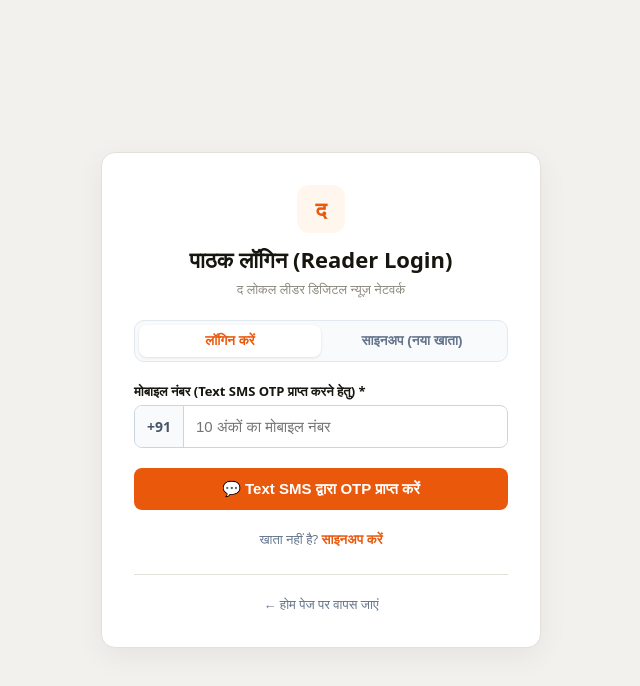
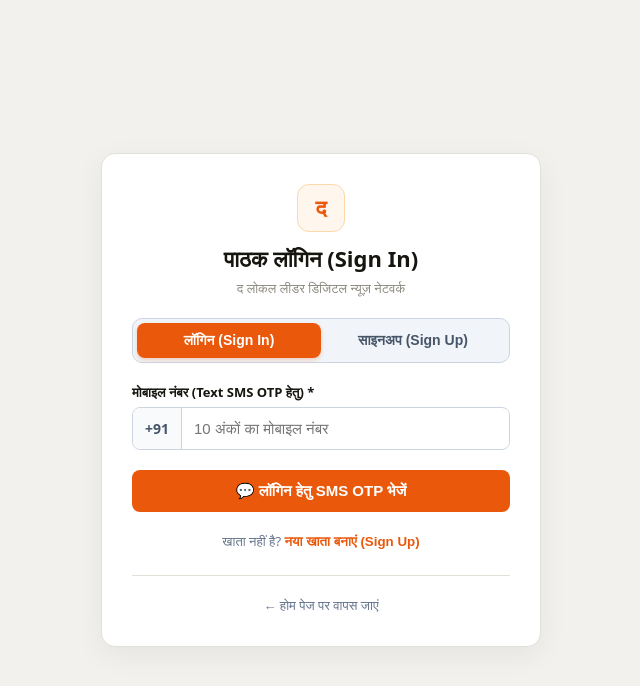
Before and after one commit to algogrowth2-cell/news-network, a Next.js app: page /login in a window 1280 px wide. Shown: the top 686 px of the page, without its empty margins (319-959 px from the left). Built offline with nearby package versions, Linux system fonts and the light colour scheme; no server answers.

Commit message:
feat: implement dual Login and Signup with mandatory text SMS OTP

```diff
--- a/src/app/login/page.tsx
+++ b/src/app/login/page.tsx
@@ -1,18 +1,18 @@
 'use client';
-import { useState, useEffect } from 'react';
+import { useState, Suspense } from 'react';
 import Link from 'next/link';
-import { useRouter, useSearchParams } from 'next/navigation';
+import { useRouter } from 'next/navigation';
 import { db } from '@/lib/firebase';
 import { doc, getDoc, setDoc, serverTimestamp } from 'firebase/firestore';
 
-export default function LoginPage() {
+function LoginAndSignupContent() {
   const router = useRouter();
-  const searchParams = useSearchParams();
 
+  // Mode: 'login' for existing users, 'signup' for new registrations
   const [authMode, setAuthMode] = useState<'login' | 'signup'>('login');
-  const [step, setStep] = useState<'form' | 'otp'>('form');
+  const [step, setStep] = useState<'input' | 'otp'>('input');
 
-  // Form Fields
+  // Input states
   const [name, setName] = useState('');
   const [email, setEmail] = useState('');
   const [phone, setPhone] = useState('');
@@ -21,21 +21,15 @@ export default function LoginPage() {
   const [loading, setLoading] = useState(false);
   const [msg, setMsg] = useState({ text: '', type: '' });
 
-  useEffect(() => {
-    if (searchParams?.get('mode') === 'signup') {
-      setAuthMode('signup');
-    }
-  }, [searchParams]);
-
-  // Tab Switcher Reset
-  const handleTabSwitch = (mode: 'login' | 'signup') => {
+  // Reset error & OTP step on mode switch
+  const switchMode = (mode: 'login' | 'signup') => {
     setAuthMode(mode);
-    setStep('form');
+    setStep('input');
     setOtp('');
     setMsg({ text: '', type: '' });
   };
 
-  // 1. Send SMS OTP via 2Factor API
+  // 1. Send SMS OTP via 2Factor Endpoint
   const handleSendOtp = async (e: React.FormEvent) => {
     e.preventDefault();
     setMsg({ text: '', type: '' });
@@ -73,12 +67,12 @@ export default function LoginPage() {
         setMsg({ text: data.message || 'OTP भेजने में समस्या आई, कृपया नंबर जांचें।', type: 'error' });
       }
     } catch (err) {
-      setMsg({ text: 'सर्वर कनेक्शन में समस्या आई।', type: 'error' });
+      setMsg({ text: 'सर्वर से संपर्क नहीं हो पाया।', type: 'error' });
     }
     setLoading(false);
   };
 
-  // 2. Verify SMS OTP & Create/Load User Account
+  // 2. Verify OTP and Create/Authenticate User
   const handleVerifyOtp = async (e: React.FormEvent) => {
     e.preventDefault();
     setMsg({ text: '', type: '' });
@@ -102,7 +96,7 @@ export default function LoginPage() {
         let finalName = name.trim();
         let finalEmail = email.trim();
 
-        // Check if user exists in Firestore
+        // Firestore user profile save/sync
         try {
           const userRef = doc(db, 'users', userId);
           const userSnap = await getDoc(userRef);
@@ -112,7 +106,6 @@ export default function LoginPage() {
             finalName = existingData.name || finalName || 'पाठक';
             finalEmail = existingData.email || finalEmail || `${phone}@news.local`;
           } else {
-            // New user registration in Firestore
             await setDoc(userRef, {
               name: finalName || 'पाठक',
               email: finalEmail || `${phone}@news.local`,
@@ -123,7 +116,7 @@ export default function LoginPage() {
             }, { merge: true });
           }
         } catch (dbErr) {
-          console.error('Firestore save optional error:', dbErr);
+          console.error('Firestore sync error:', dbErr);
         }
 
         const userObj = {
@@ -135,12 +128,12 @@ export default function LoginPage() {
           verified: true
         };
 
-        // Cache session for Navbar, Comments & Shok Sandesh
+        // Save session in local storage for navbar & portal
         localStorage.setItem('reader_user', JSON.stringify(userObj));
         localStorage.setItem('shok_user', JSON.stringify(userObj));
 
         setMsg({
-          text: authMode === 'signup' ? '🎉 खाता सफलतापूर्वक बन गया! लॉगिन हो रहा है...' : '✓ OTP सत्यापित! लॉगिन सफल रहा...',
+          text: authMode === 'signup' ? '🎉 नया खाता बन गया! लॉगिन हो रहे हैं...' : '✓ OTP सत्यापित! लॉगिन सफल रहा...',
           type: 'success'
         });
 
@@ -148,7 +141,7 @@ export default function LoginPage() {
           router.push('/');
         }, 1100);
       } else {
-        setMsg({ text: data.message || 'गलत OTP दर्ज किया गया है।', type: 'error' });
+        setMsg({ text: data.message || 'अमान्य OTP! कृपया दोबारा जांचें।', type: 'error' });
       }
     } catch (err) {
       setMsg({ text: 'सत्यापन विफल रहा।', type: 'error' });
@@ -158,64 +151,64 @@ export default function LoginPage() {
 
   return (
     <div style={{ minHeight: '100vh', background: '#f2f1ee', display: 'flex', alignItems: 'center', justifyContent: 'center', padding: '20px', fontFamily: '"Mukta", system-ui, sans-serif' }}>
-      <div style={{ background: '#ffffff', width: '100%', maxWidth: '440px', borderRadius: '14px', border: '1px solid #e3e0da', padding: '32px', boxShadow: '0 8px 30px rgba(0,0,0,0.06)' }}>
+      <div style={{ background: '#ffffff', width: '100%', maxWidth: '440px', borderRadius: '14px', border: '1px solid #e3e0da', padding: '30px', boxShadow: '0 8px 30px rgba(0,0,0,0.06)' }}>
 
-        {/* Brand Header */}
+        {/* Portal Header */}
         <div style={{ textAlign: 'center', marginBottom: '20px' }}>
-          <div style={{ width: '48px', height: '48px', background: '#fff7ed', borderRadius: '12px', display: 'grid', placeItems: 'center', margin: '0 auto 10px', fontSize: '22px', color: '#ea580c', fontWeight: 800 }}>
+          <div style={{ width: '48px', height: '48px', background: '#fff7ed', border: '1px solid #fed7aa', borderRadius: '12px', display: 'grid', placeItems: 'center', margin: '0 auto 10px', fontSize: '22px', color: '#ea580c', fontWeight: 800 }}>
             द
           </div>
           <h2 style={{ fontSize: '22px', fontWeight: 700, margin: '0 0 4px', color: '#16150f' }}>
-            {authMode === 'login' ? 'पाठक लॉगिन (Reader Login)' : 'नया खाता बनाएं (Reader Sign Up)'}
+            {authMode === 'login' ? 'पाठक लॉगिन (Sign In)' : 'नया खाता बनाएं (Sign Up)'}
           </h2>
           <p style={{ fontSize: '13px', color: '#8d897f', margin: 0 }}>
             द लोकल लीडर डिजिटल न्यूज़ नेटवर्क
           </p>
         </div>
 
-        {/* Tab Switcher: Login / Sign Up */}
-        {step === 'form' && (
-          <div style={{ display: 'grid', gridTemplateColumns: '1fr 1fr', background: '#f8fafc', padding: '4px', borderRadius: '10px', marginBottom: '20px', border: '1px solid #e2e8f0' }}>
+        {/* MODE SWITCH TABS (LOGIN / SIGNUP) */}
+        {step === 'input' && (
+          <div style={{ display: 'grid', gridTemplateColumns: '1fr 1fr', background: '#f1f5f9', padding: '4px', borderRadius: '10px', marginBottom: '20px', border: '1px solid #cbd5e1' }}>
             <button
               type="button"
-              onClick={() => handleTabSwitch('login')}
+              onClick={() => switchMode('login')}
               style={{
-                background: authMode === 'login' ? '#ffffff' : 'transparent',
-                color: authMode === 'login' ? '#ea580c' : '#64748b',
+                background: authMode === 'login' ? '#ea580c' : 'transparent',
+                color: authMode === 'login' ? '#ffffff' : '#475569',
                 border: 'none',
-                padding: '8px',
+                padding: '9px',
                 borderRadius: '8px',
-                fontSize: '13.5px',
+                fontSize: '14px',
                 fontWeight: 700,
                 cursor: 'pointer',
-                boxShadow: authMode === 'login' ? '0 1px 3px rgba(0,0,0,0.1)' : 'none',
-                transition: 'all 0.2s'
+                transition: 'all 0.2s',
+                boxShadow: authMode === 'login' ? '0 2px 4px rgba(234,88,12,0.25)' : 'none'
               }}
             >
-              लॉगिन करें
+              लॉगिन (Sign In)
             </button>
             <button
               type="button"
-              onClick={() => handleTabSwitch('signup')}
+              onClick={() => switchMode('signup')}
               style={{
-                background: authMode === 'signup' ? '#ffffff' : 'transparent',
-                color: authMode === 'signup' ? '#ea580c' : '#64748b',
+                background: authMode === 'signup' ? '#ea580c' : 'transparent',
+                color: authMode === 'signup' ? '#ffffff' : '#475569',
                 border: 'none',
-                padding: '8px',
+                padding: '9px',
                 borderRadius: '8px',
-                fontSize: '13.5px',
+                fontSize: '14px',
                 fontWeight: 700,
                 cursor: 'pointer',
-                boxShadow: authMode === 'signup' ? '0 1px 3px rgba(0,0,0,0.1)' : 'none',
-                transition: 'all 0.2s'
+                transition: 'all 0.2s',
+                boxShadow: authMode === 'signup' ? '0 2px 4px rgba(234,88,12,0.25)' : 'none'
               }}
             >
-              साइनअप (नया खाता)
+              साइनअप (Sign Up)
             </button>
           </div>
         )}
 
-        {/* Status / Error Message Banner */}
+        {/* Notification Alert Message */}
         {msg.text && (
           <div style={{
             background: msg.type === 'success' ? '#f0fdf4' : '#fef2f2',
@@ -231,9 +224,10 @@ export default function LoginPage() {
           </div>
         )}
 
-        {step === 'form' ? (
+        {step === 'input' ? (
           <form onSubmit={handleSendOtp} style={{ display: 'flex', flexDirection: 'column', gap: '14px' }}>
 
+            {/* SIGNUP EXTRA REQUIRED FIELDS */}
             {authMode === 'signup' && (
               <>
                 <div>
@@ -266,9 +260,10 @@ export default function LoginPage() {
               </>
             )}
 
+            {/* MOBILE NUMBER FIELD FOR BOTH */}
             <div>
               <label style={{ display: 'block', fontSize: '13px', fontWeight: 700, marginBottom: '4px', color: '#16150f' }}>
-                मोबाइल नंबर (Text SMS OTP प्राप्त करने हेतु) *
+                मोबाइल नंबर (Text SMS OTP हेतु) *
               </label>
               <div style={{ display: 'flex', alignItems: 'center', border: '1px solid #cbd5e1', borderRadius: '8px', overflow: 'hidden' }}>
                 <span style={{ background: '#f8fafc', padding: '10px 12px', fontSize: '14px', fontWeight: 600, color: '#475569', borderRight: '1px solid #cbd5e1' }}>+91</span>
@@ -299,44 +294,46 @@ export default function LoginPage() {
                 marginTop: '6px'
               }}
             >
-              {loading ? 'SMS OTP भेजा जा रहा है...' : '💬 Text SMS द्वारा OTP प्राप्त करें'}
+              {loading ? 'SMS OTP भेजा जा रहा है...' : (authMode === 'signup' ? '💬 साइनअप हेतु SMS OTP भेजें' : '💬 लॉगिन हेतु SMS OTP भेजें')}
             </button>
 
+            {/* In-form toggle helper link */}
             <div style={{ textAlign: 'center', marginTop: '6px', fontSize: '13px', color: '#64748b' }}>
               {authMode === 'login' ? (
                 <span>
                   खाता नहीं है?{' '}
                   <button
                     type="button"
-                    onClick={() => handleTabSwitch('signup')}
+                    onClick={() => switchMode('signup')}
                     style={{ background: 'none', border: 'none', color: '#ea580c', fontWeight: 700, cursor: 'pointer', padding: 0 }}
                   >
-                    साइनअप करें
+                    नया खाता बनाएं (Sign Up)
                   </button>
                 </span>
               ) : (
                 <span>
-                  पहले से खाता है?{' '}
+                  पहले से खाता मौजूद है?{' '}
                   <button
                     type="button"
-                    onClick={() => handleTabSwitch('login')}
+                    onClick={() => switchMode('login')}
                     style={{ background: 'none', border: 'none', color: '#ea580c', fontWeight: 700, cursor: 'pointer', padding: 0 }}
                   >
-                    लॉगिन करें
+                    लॉगिन करें (Sign In)
                   </button>
                 </span>
               )}
             </div>
           </form>
         ) : (
+          /* OTP STEP */
           <form onSubmit={handleVerifyOtp} style={{ display: 'flex', flexDirection: 'column', gap: '14px' }}>
             <div style={{ textAlign: 'center', marginBottom: '8px' }}>
               <span style={{ fontSize: '13.5px', color: '#64748b' }}>
-                नंबर <b>+91 {phone}</b> पर भेजा गया 6 अंकों का OTP दर्ज करें
+                नंबर <b>+91 {phone}</b> पर प्राप्त 6 अंकों का SMS OTP दर्ज करें
               </span>
               <button
                 type="button"
-                onClick={() => setStep('form')}
+                onClick={() => setStep('input')}
                 style={{ display: 'block', margin: '4px auto 0', background: 'none', border: 'none', color: '#ea580c', fontSize: '12px', cursor: 'pointer', fontWeight: 600 }}
               >
                 नंबर / विवरण बदलें
@@ -370,7 +367,7 @@ export default function LoginPage() {
                 cursor: 'pointer'
               }}
             >
-              {loading ? 'जाँच की जा रही है...' : (authMode === 'signup' ? '✓ खाता बनाएं और लॉगिन हों' : '✓ OTP सत्यापित करें और लॉगिन हों')}
+              {loading ? 'सत्यापन जारी है...' : (authMode === 'signup' ? '✓ खाता बनाएं और लॉगिन हों' : '✓ OTP सत्यापित करें')}
             </button>
 
             <div style={{ textAlign: 'center', marginTop: '6px' }}>
@@ -380,7 +377,7 @@ export default function LoginPage() {
                 disabled={loading}
                 style={{ background: 'none', border: 'none', color: '#ea580c', fontSize: '13px', cursor: 'pointer', fontWeight: 600 }}
               >
-                पुनः OTP भेजें (Resend SMS)
+                पुनः SMS भेजें (Resend SMS OTP)
               </button>
             </div>
           </form>
@@ -396,3 +393,11 @@ export default function LoginPage() {
     </div>
   );
 }
+
+export default function LoginPage() {
+  return (
+    <Suspense fallback={<div style={{ minHeight: '100vh', display: 'grid', placeItems: 'center', fontFamily: 'sans-serif' }}>लोड हो रहा है...</div>}>
+      <LoginAndSignupContent />
+    </Suspense>
+  );
+}
```
